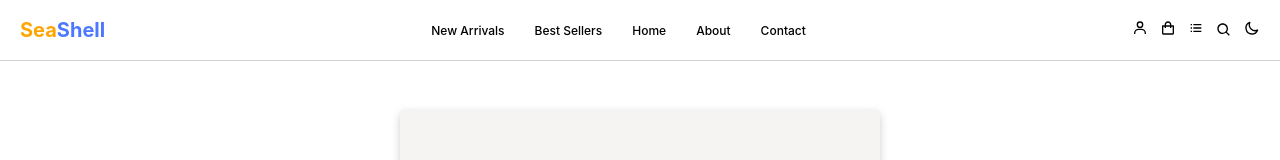
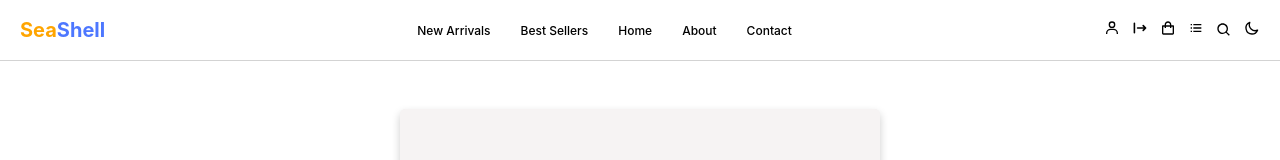
Before and after one commit to joycethh/playground, a React (Create React App) app: page /auth in a window 1280 px wide. Shown: the top 160 px of the page. Built offline with nearby package versions, Linux system fonts and the light colour scheme.

Commit message:
impletement signout function

```diff
--- a/src/components/navbar/Navbar.js
+++ b/src/components/navbar/Navbar.js
@@ -7,8 +7,9 @@ import {
   BiSearch,
   BiMenuAltLeft,
 } from "react-icons/bi";
-
-import { HiOutlineLightBulb, HiOutlineMoon } from "react-icons/hi";
+import { HiOutlineLightBulb, HiOutlineMoon, HiLogout } from "react-icons/hi";
+import { signOut } from "firebase/auth";
+import { auth } from "../../firebase/configure";
 import { DarkModeContext } from "../../context/darkModeContext";
 import "./navbar.scss";
 
@@ -21,7 +22,15 @@ const Navbar = () => {
   const toggleModal = () => {
     setOpenModal(!openModal);
   };
-
+  const handleSignOut = () => {
+    signOut(auth)
+      .then(() => {
+        console.log("signed out successfully");
+      })
+      .catch((error) => {
+        console.log("signOut-error", error);
+      });
+  };
   return (
     <header>
       <div className="navbar">
@@ -53,6 +62,10 @@ const Navbar = () => {
           <Link to="/auth">
             <BiUser />
           </Link>
+          <span onClick={handleSignOut}>
+            <HiLogout />
+          </span>
+
           <Link to="/cart">
             <BiShoppingBag />
           </Link>
```
Also changed, not shown: src/pages/auth/Auth.js (+3 -4 lines).
